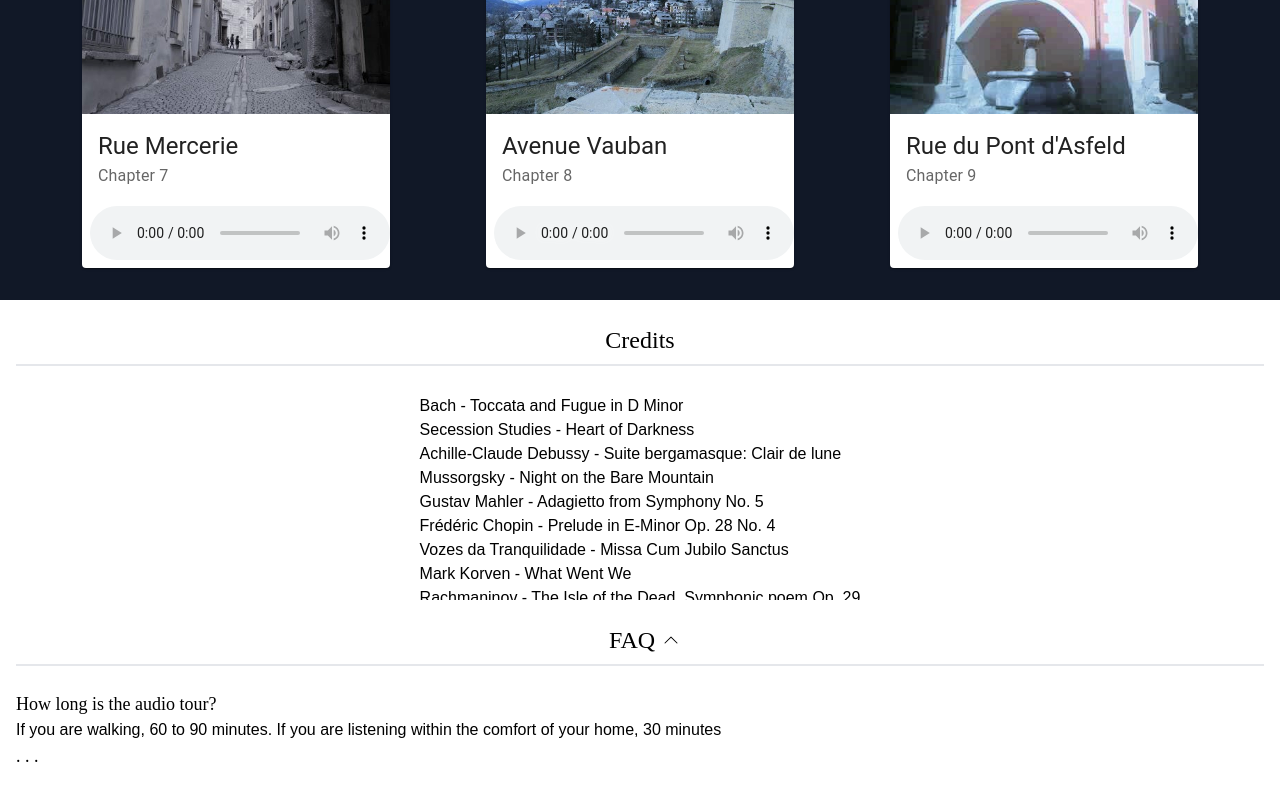
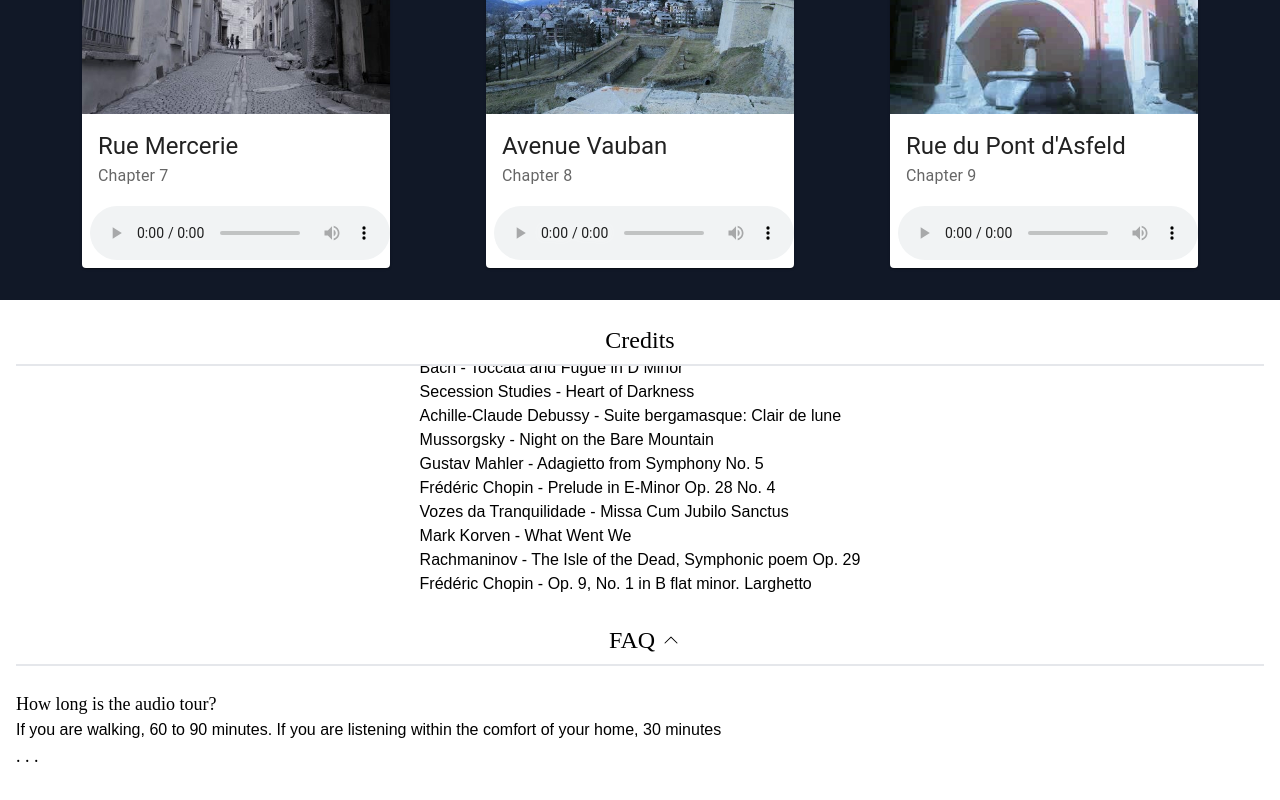
Before and after one commit to revyrob/brianconFantomes-V2, a React (Create React App) app: page / in a window 1280 px wide. Shown: the part 3340-4140 px from the top of the page. Built offline with nearby package versions, Linux system fonts and the light colour scheme; what tw-elements would draw is missing.

Commit message:
playing around with text size for credit"

```diff
--- a/src/components/Credits/Credits.js
+++ b/src/components/Credits/Credits.js
@@ -13,8 +13,8 @@ function Credits() {
       </div>
       <div className="flex w-full justify-center truncate">
         <div className="animate-marquee-infinite relative ">
-          <h2 className="mt-6 p-4 md:text-lg ">{dictionary.heading1}</h2>
-          <div className="my-2">
+          <h2 className="md:text-lg ">{dictionary.heading1}</h2>
+          <div className="text-sm my-2 p-4 md:text-base">
             <ul>
               <li>Bach - Toccata and Fugue in D Minor</li>
               <li>Secession Studies - Heart of Darkness</li>
```
